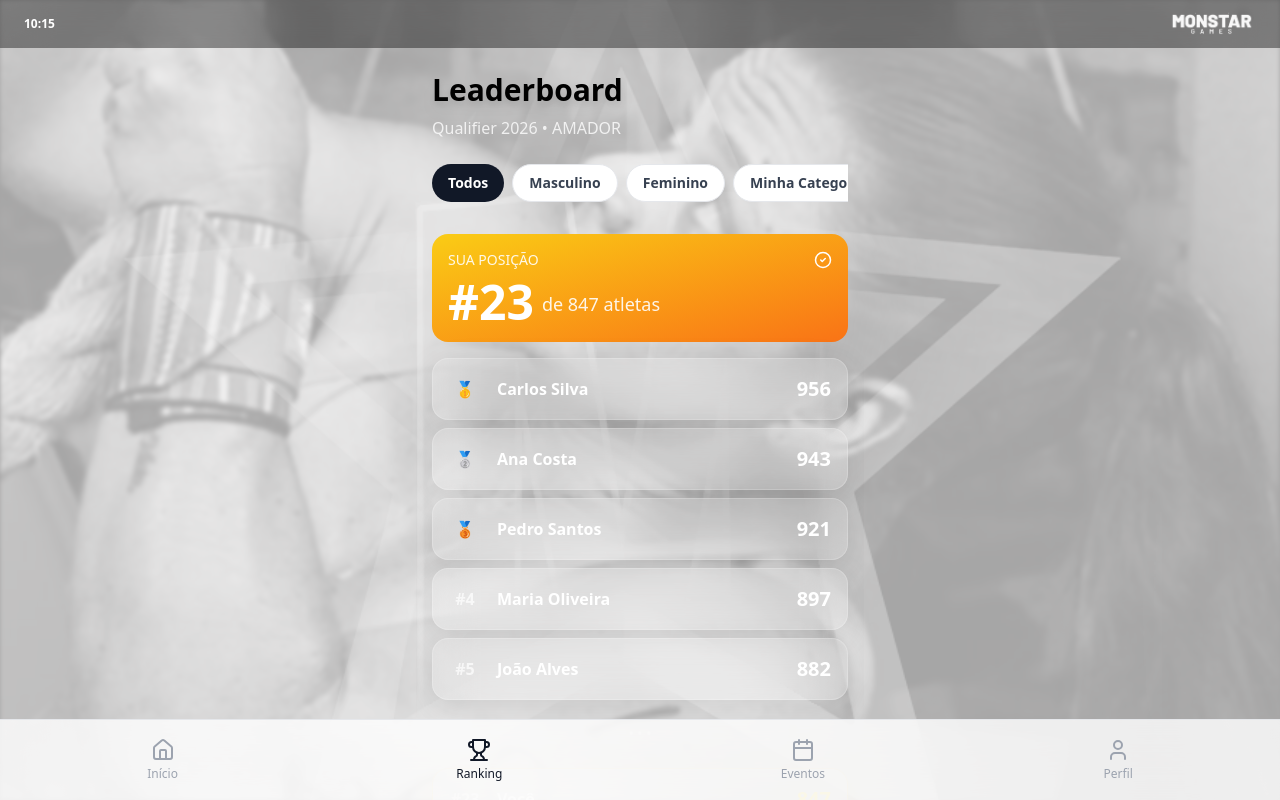
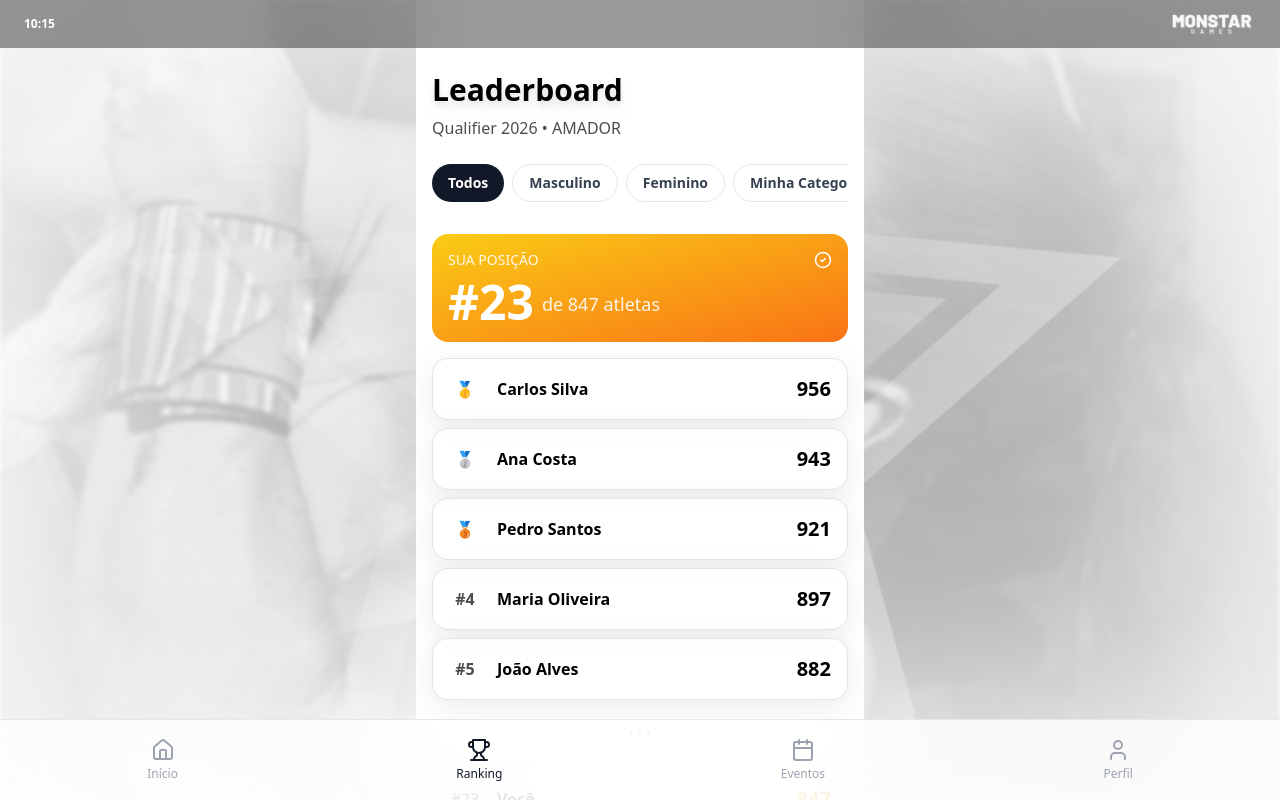
Before and after one commit to kauntdewn1/monstar-pwa, a Nuxt app: page / in a window 1280 px wide. Both pictures are taken after a click on the button "Ranking". Built offline with nearby package versions, Linux system fonts and the light colour scheme.

Commit message:
Altera fundo para branco e ajusta todos os textos para cor escura em todas as seções

```diff
--- a/assets/css/main.css
+++ b/assets/css/main.css
@@ -28,7 +28,7 @@ body {
 
 body {
   color: rgb(var(--foreground-rgb));
-  background: #000;
+  background: #ffffff;
   min-height: 100vh;
   position: relative;
 }
@@ -51,7 +51,7 @@ body::before {
   z-index: -3;
 }
 
-/* Camada escura com opacidade e vinheta */
+/* Camada clara com opacidade e vinheta suave */
 body::after {
   content: '';
   position: fixed;
@@ -59,9 +59,9 @@ body::after {
   left: 0;
   right: 0;
   bottom: 0;
-  background: rgba(251, 248, 248, 0.3);
-  /* Efeito vinheta - bordas mais escuras */
-  box-shadow: inset 0 0 500px 400px rgba(255, 255, 255, 0.5);
+  background: rgba(255, 255, 255, 0.7);
+  /* Efeito vinheta suave - bordas levemente mais claras */
+  box-shadow: inset 0 0 200px 100px rgba(255, 255, 255, 0.8);
   z-index: -2;
   pointer-events: none;
 }
@@ -196,27 +196,27 @@ body::-webkit-scrollbar {
   height: 0;
 }
 
-/* Glassmorphism Cards */
+/* Glassmorphism Cards - Fundo Branco */
 .glass-card {
-  background: rgba(255, 255, 255, 0.15);
+  background: rgba(255, 255, 255, 0.7);
   backdrop-filter: blur(20px);
   -webkit-backdrop-filter: blur(20px);
-  border: 1px solid rgba(255, 255, 255, 0.2);
-  box-shadow: 0 8px 32px 0 rgba(0, 0, 0, 0.1);
+  border: 1px solid rgba(0, 0, 0, 0.1);
+  box-shadow: 0 8px 32px 0 rgba(0, 0, 0, 0.08);
 }
 
 .glass-card-dark {
-  background: rgba(0, 0, 0, 0.4);
+  background: rgba(255, 255, 255, 0.8);
   backdrop-filter: blur(20px);
   -webkit-backdrop-filter: blur(20px);
-  border: 1px solid rgba(255, 255, 255, 0.1);
-  box-shadow: 0 8px 32px 0 rgba(0, 0, 0, 0.3);
+  border: 1px solid rgba(0, 0, 0, 0.15);
+  box-shadow: 0 8px 32px 0 rgba(0, 0, 0, 0.12);
 }
 
 .glass-card-highlight {
-  background: rgba(255, 255, 255, 0.25);
+  background: rgba(255, 255, 255, 0.85);
   backdrop-filter: blur(20px);
   -webkit-backdrop-filter: blur(20px);
   border: 1px solid rgba(255, 193, 7, 0.3);
-  box-shadow: 0 8px 32px 0 rgba(255, 193, 7, 0.2);
+  box-shadow: 0 8px 32px 0 rgba(255, 193, 7, 0.15);
 }
--- a/components/MonstarIOSApp.vue
+++ b/components/MonstarIOSApp.vue
@@ -1,5 +1,5 @@
 <template>
-  <div class="relative w-full max-w-md mx-auto h-screen flex flex-col overflow-hidden z-10">
+  <div class="relative w-full max-w-md mx-auto h-screen flex flex-col overflow-hidden z-10 bg-white">
     <!-- Status Bar -->
     <div class="fixed top-0 left-0 right-0 z-50 bg-black/40 backdrop-blur-xl h-12">
       <div class="flex justify-between items-center px-6 h-full text-white text-xs">
@@ -218,7 +218,7 @@
             </div>
             <div class="text-sm font-medium text-black/80">08:00</div>
           </div>
-          <div class="h-px bg-white/20 mx-4" />
+            <div class="h-px bg-black/10 mx-4" />
           <div class="flex items-center gap-4 p-4">
             <div class="w-14 h-14 bg-red-500 rounded-2xl flex flex-col items-center justify-center text-white flex-shrink-0">
               <div class="text-xl font-bold leading-none">17</div>
@@ -238,7 +238,7 @@
 
       <!-- Web3 Badge -->
       <div class="px-4 mb-6">
-        <div class="glass-card-dark rounded-2xl p-6 text-white relative overflow-hidden">
+        <div class="glass-card-dark rounded-2xl p-6 text-black relative overflow-hidden">
           <div class="absolute top-0 right-0 w-32 h-32 bg-yellow-400/20 rounded-full blur-3xl" />
           <div class="relative">
             <div class="flex items-center gap-3 mb-4">
@@ -246,11 +246,11 @@
                 <Star class="text-white" :size="24" fill="white" />
               </div>
               <div>
-                <div class="font-bold text-lg">Seu QR Code de acesso</div>
-                <div class="text-sm text-gray-400"> • Confirmado • Monstar Games 2026</div>
+                <div class="font-bold text-lg text-black">Seu QR Code de acesso</div>
+                <div class="text-sm text-black/70"> • Confirmado • Monstar Games 2026</div>
               </div>
             </div>
-            <button class="w-full bg-white/10 backdrop-blur-xl border border-white/20 rounded-xl py-3 font-semibold text-sm active:scale-95 transition-transform">
+            <button class="w-full bg-black/10 backdrop-blur-xl border border-black/20 rounded-xl py-3 font-semibold text-sm text-black active:scale-95 transition-transform">
               Ver QR Code
             </button>
           </div>
@@ -262,7 +262,7 @@
     <div v-if="activeTab === 'leaderboard'" class="flex-1 pt-12 pb-24 overflow-y-auto scrollable-content">
       <div class="px-4 py-6">
         <h1 class="text-3xl font-black text-black drop-shadow-lg mb-2">Leaderboard</h1>
-        <p class="text-white/80">Qualifier 2026 • AMADOR</p>
+        <p class="text-black/70">Qualifier 2026 • AMADOR</p>
       </div>
 
       <div class="px-4 mb-6">
@@ -296,72 +296,72 @@
       </div>
 
       <div class="px-4 space-y-2">
-        <div class="glass-card rounded-2xl p-4 flex items-center gap-4 border-2 border-white/30">
+        <div class="glass-card rounded-2xl p-4 flex items-center gap-4 border-2 border-black/10">
           <div class="w-8 text-center">🥇</div>
           <div class="flex-1">
-            <div class="font-semibold text-white">Carlos Silva</div>
+            <div class="font-semibold text-black">Carlos Silva</div>
           </div>
-          <div class="text-xl font-bold text-white">956</div>
+          <div class="text-xl font-bold text-black">956</div>
         </div>
-        <div class="glass-card rounded-2xl p-4 flex items-center gap-4 border-2 border-white/30">
+        <div class="glass-card rounded-2xl p-4 flex items-center gap-4 border-2 border-black/10">
           <div class="w-8 text-center">🥈</div>
           <div class="flex-1">
-            <div class="font-semibold text-white">Ana Costa</div>
+            <div class="font-semibold text-black">Ana Costa</div>
           </div>
-          <div class="text-xl font-bold text-white">943</div>
+          <div class="text-xl font-bold text-black">943</div>
         </div>
-        <div class="glass-card rounded-2xl p-4 flex items-center gap-4 border-2 border-white/30">
+        <div class="glass-card rounded-2xl p-4 flex items-center gap-4 border-2 border-black/10">
           <div class="w-8 text-center">🥉</div>
           <div class="flex-1">
-            <div class="font-semibold text-white">Pedro Santos</div>
+            <div class="font-semibold text-black">Pedro Santos</div>
           </div>
-          <div class="text-xl font-bold text-white">921</div>
+          <div class="text-xl font-bold text-black">921</div>
         </div>
         <div class="glass-card rounded-2xl p-4 flex items-center gap-4">
           <div class="w-8 text-center">
-            <span class="font-bold text-white/70">#4</span>
+            <span class="font-bold text-black/70">#4</span>
           </div>
           <div class="flex-1">
-            <div class="font-semibold text-white">Maria Oliveira</div>
+            <div class="font-semibold text-black">Maria Oliveira</div>
           </div>
-          <div class="text-xl font-bold text-white">897</div>
+          <div class="text-xl font-bold text-black">897</div>
         </div>
         <div class="glass-card rounded-2xl p-4 flex items-center gap-4">
           <div class="w-8 text-center">
-            <span class="font-bold text-white/70">#5</span>
+            <span class="font-bold text-black/70">#5</span>
           </div>
           <div class="flex-1">
-            <div class="font-semibold text-white">João Alves</div>
+            <div class="font-semibold text-black">João Alves</div>
           </div>
-          <div class="text-xl font-bold text-white">882</div>
+          <div class="text-xl font-bold text-black">882</div>
         </div>
-        <div class="text-center py-4 text-white/60 text-sm">• • •</div>
+        <div class="text-center py-4 text-black/60 text-sm">• • •</div>
         <div class="glass-card-highlight rounded-2xl p-4 flex items-center gap-4 border-2 border-yellow-400/50">
           <div class="w-8 text-center">
-            <span class="font-bold text-white/70">#23</span>
+            <span class="font-bold text-black/70">#23</span>
           </div>
           <div class="flex-1">
-            <div class="font-semibold text-white">Você</div>
+            <div class="font-semibold text-black">Você</div>
           </div>
-          <div class="text-xl font-bold text-yellow-300">847</div>
+          <div class="text-xl font-bold text-yellow-600">847</div>
         </div>
         <div class="glass-card rounded-2xl p-4 flex items-center gap-4">
           <div class="w-8 text-center">
-            <span class="font-bold text-white/70">#24</span>
+            <span class="font-bold text-black/70">#24</span>
           </div>
           <div class="flex-1">
-            <div class="font-semibold text-white">Lucas Ferreira</div>
+            <div class="font-semibold text-black">Lucas Ferreira</div>
           </div>
-          <div class="text-xl font-bold text-white">845</div>
+          <div class="text-xl font-bold text-black">845</div>
         </div>
         <div class="glass-card rounded-2xl p-4 flex items-center gap-4">
           <div class="w-8 text-center">
-            <span class="font-bold text-white/70">#25</span>
+            <span class="font-bold text-black/70">#25</span>
           </div>
           <div class="flex-1">
-            <div class="font-semibold text-white">Juliana Rocha</div>
+            <div class="font-semibold text-black">Juliana Rocha</div>
           </div>
-          <div class="text-xl font-bold text-white">839</div>
+          <div class="text-xl font-bold text-black">839</div>
         </div>
       </div>
     </div>
@@ -370,7 +370,7 @@
     <div v-if="activeTab === 'events'" class="flex-1 pt-12 pb-24 overflow-y-auto scrollable-content">
       <div class="px-4 py-6">
         <h1 class="text-3xl font-black text-black drop-shadow-lg mb-2">Eventos</h1>
-        <p class="text-white/80">Calendário de eventos 2026</p>
+        <p class="text-black/70">Calendário de eventos 2026</p>
       </div>
 
       <div class="px-4 space-y-4 mb-6">
@@ -381,14 +381,14 @@
               <div class="text-xs font-medium">FEV</div>
             </div>
             <div class="flex-1">
-              <div class="font-semibold text-white">Qualifier Final</div>
-              <div class="text-sm text-white/80 flex items-center gap-1">
+              <div class="font-semibold text-black">Qualifier Final</div>
+              <div class="text-sm text-black/80 flex items-center gap-1">
                 <MapPin :size="12" />
                 SESI Clube Ferreira Pacheco
               </div>
-              <div class="text-xs text-white/60 mt-1">08:00 - 18:00</div>
+              <div class="text-xs text-black/60 mt-1">08:00 - 18:00</div>
             </div>
-            <ChevronRight class="text-white/60" :size="20" />
+            <ChevronRight class="text-black/60" :size="20" />
           </div>
         </div>
 
@@ -399,14 +399,14 @@
               <div class="text-xs font-medium">FEV</div>
             </div>
             <div class="flex-1">
-              <div class="font-semibold text-white">Finals</div>
-              <div class="text-sm text-white/80 flex items-center gap-1">
+              <div class="font-semibold text-black">Finals</div>
+              <div class="text-sm text-black/80 flex items-center gap-1">
                 <MapPin :size="12" />
                 Arena Principal
               </div>
-              <div class="text-xs text-white/60 mt-1">14:00 - 22:00</div>
+              <div class="text-xs text-black/60 mt-1">14:00 - 22:00</div>
             </div>
-            <ChevronRight class="text-white/60" :size="20" />
+            <ChevronRight class="text-black/60" :size="20" />
           </div>
         </div>
 
@@ -417,14 +417,14 @@
               <div class="text-xs font-medium">FEV</div>
             </div>
             <div class="flex-1">
-              <div class="font-semibold text-white">Monstar Fitness Race</div>
-              <div class="text-sm text-white/80 flex items-center gap-1">
+              <div class="font-semibold text-black">Monstar Fitness Race</div>
+              <div class="text-sm text-black/80 flex items-center gap-1">
                 <MapPin :size="12" />
                 Local a confirmar
               </div>
-              <div class="text-xs text-white/60 mt-1">Em breve</div>
+              <div class="text-xs text-black/60 mt-1">Em breve</div>
             </div>
-            <Clock class="text-white/60" :size="20" />
+            <Clock class="text-black/60" :size="20" />
           </div>
         </div>
       </div>
@@ -438,29 +438,29 @@
             JS
           </div>
           <div>
-            <h1 class="text-2xl font-bold text-white drop-shadow-lg">João Silva</h1>
-            <p class="text-white/80">@joaosilva</p>
+            <h1 class="text-2xl font-bold text-black drop-shadow-lg">João Silva</h1>
+            <p class="text-black/70">@joaosilva</p>
           </div>
         </div>
 
         <div class="grid grid-cols-3 gap-3 mb-6">
           <div class="glass-card rounded-2xl p-4 text-center">
-            <div class="text-2xl font-bold text-white">4</div>
-            <div class="text-xs text-white/80">Eventos</div>
+            <div class="text-2xl font-bold text-black">4</div>
+            <div class="text-xs text-black/80">Eventos</div>
           </div>
           <div class="glass-card rounded-2xl p-4 text-center">
-            <div class="text-2xl font-bold text-white">23</div>
-            <div class="text-xs text-white/80">Melhor Pos.</div>
+            <div class="text-2xl font-bold text-black">23</div>
+            <div class="text-xs text-black/80">Melhor Pos.</div>
           </div>
           <div class="glass-card rounded-2xl p-4 text-center">
-            <div class="text-2xl font-bold text-white">847</div>
-            <div class="text-xs text-white/80">Total Score</div>
+            <div class="text-2xl font-bold text-black">847</div>
+            <div class="text-xs text-black/80">Total Score</div>
           </div>
         </div>
       </div>
 
       <div class="px-4 mb-6">
-        <h2 class="text-xl font-bold text-white drop-shadow-lg mb-3">Conquistas</h2>
+        <h2 class="text-xl font-bold text-black drop-shadow-lg mb-3">Conquistas</h2>
         <div class="grid grid-cols-4 gap-3">
           <div class="aspect-square rounded-2xl flex items-center justify-center text-4xl bg-gradient-to-br from-yellow-400 to-orange-500">
             🎯
@@ -479,23 +479,23 @@
 
       <div class="px-4">
         <div class="glass-card rounded-2xl overflow-hidden">
-          <button class="w-full flex items-center gap-3 p-4 active:bg-white/10 transition-colors">
-            <Bell class="text-white" :size="20" />
-            <div class="flex-1 text-left font-medium text-white">Notificações</div>
-            <ChevronRight class="text-white/60" :size="20" />
+          <button class="w-full flex items-center gap-3 p-4 active:bg-black/5 transition-colors">
+            <Bell class="text-black" :size="20" />
+            <div class="flex-1 text-left font-medium text-black">Notificações</div>
+            <ChevronRight class="text-black/60" :size="20" />
           </button>
-          <div class="h-px bg-white/20 mx-4" />
-          <button class="w-full flex items-center gap-3 p-4 active:bg-white/10 transition-colors">
-            <Share2 class="text-white" :size="20" />
-            <div class="flex-1 text-left font-medium text-white">Compartilhar Perfil</div>
-            <ChevronRight class="text-white/60" :size="20" />
+          <div class="h-px bg-black/10 mx-4" />
+          <button class="w-full flex items-center gap-3 p-4 active:bg-black/5 transition-colors">
+            <Share2 class="text-black" :size="20" />
+            <div class="flex-1 text-left font-medium text-black">Compartilhar Perfil</div>
+            <ChevronRight class="text-black/60" :size="20" />
           </button>
-          <div class="h-px bg-white/20 mx-4" />
-          <button class="w-full flex items-center gap-3 p-4 active:bg-white/10 transition-colors">
-            <Star class="text-white" :size="20" />
-            <div class="flex-1 text-left font-medium text-white">Badge NFT</div>
+          <div class="h-px bg-black/10 mx-4" />
+          <button class="w-full flex items-center gap-3 p-4 active:bg-black/5 transition-colors">
+            <Star class="text-black" :size="20" />
+            <div class="flex-1 text-left font-medium text-black">Badge NFT</div>
             <span class="bg-red-500 text-white text-xs font-bold px-2 py-1 rounded-full">Novo</span>
-            <ChevronRight class="text-white/60" :size="20" />
+            <ChevronRight class="text-black/60" :size="20" />
           </button>
         </div>
       </div>
```
